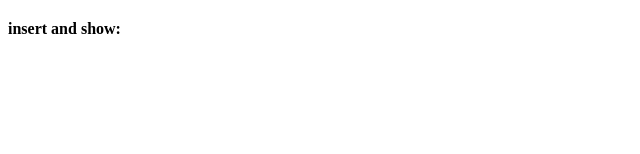
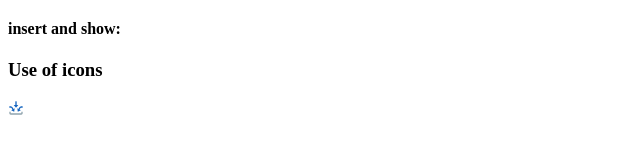
Before and after one commit to mistersakil/react-19, a React (Create React App) app: page / in a window 1280 px wide. Shown: the part 184-338 px from the top of the page, without its empty margins (0-640 px from the left). Built offline with nearby package versions, Linux system fonts and the light colour scheme.

Commit message:
use of react icons

```diff
--- a/package.json
+++ b/package.json
@@ -8,6 +8,7 @@
     "@testing-library/user-event": "^13.5.0",
     "react": "^19.0.0-rc-a7d1240c-20240731",
     "react-dom": "^19.0.0-rc-a7d1240c-20240731",
+    "react-icons": "^5.2.1",
     "react-scripts": "5.0.1",
     "web-vitals": "^2.1.4"
   },
--- a/src/components/LiftingStateUp.jsx
+++ b/src/components/LiftingStateUp.jsx
@@ -1,10 +1,13 @@
 import React, { useState } from "react";
+
+import { FcMultipleInputs } from "react-icons/fc";
 
 const LiftingStateUp = () => {
   let [inputValue, setInputValue] = useState("");
   return (
     <>
       <h1>LiftingStateUp</h1>
+
       <InputComponent
         inputValue={inputValue}
         setInputValue={setInputValue}
@@ -17,6 +20,9 @@ const LiftingStateUp = () => {
         type="email"
         label="email"
       />
+
+      <h3>Use of icons</h3>
+      <FcMultipleInputs />
     </>
   );
 };
```
Also changed, not shown: 1 other file (tests, documents, lock files or other folders).
